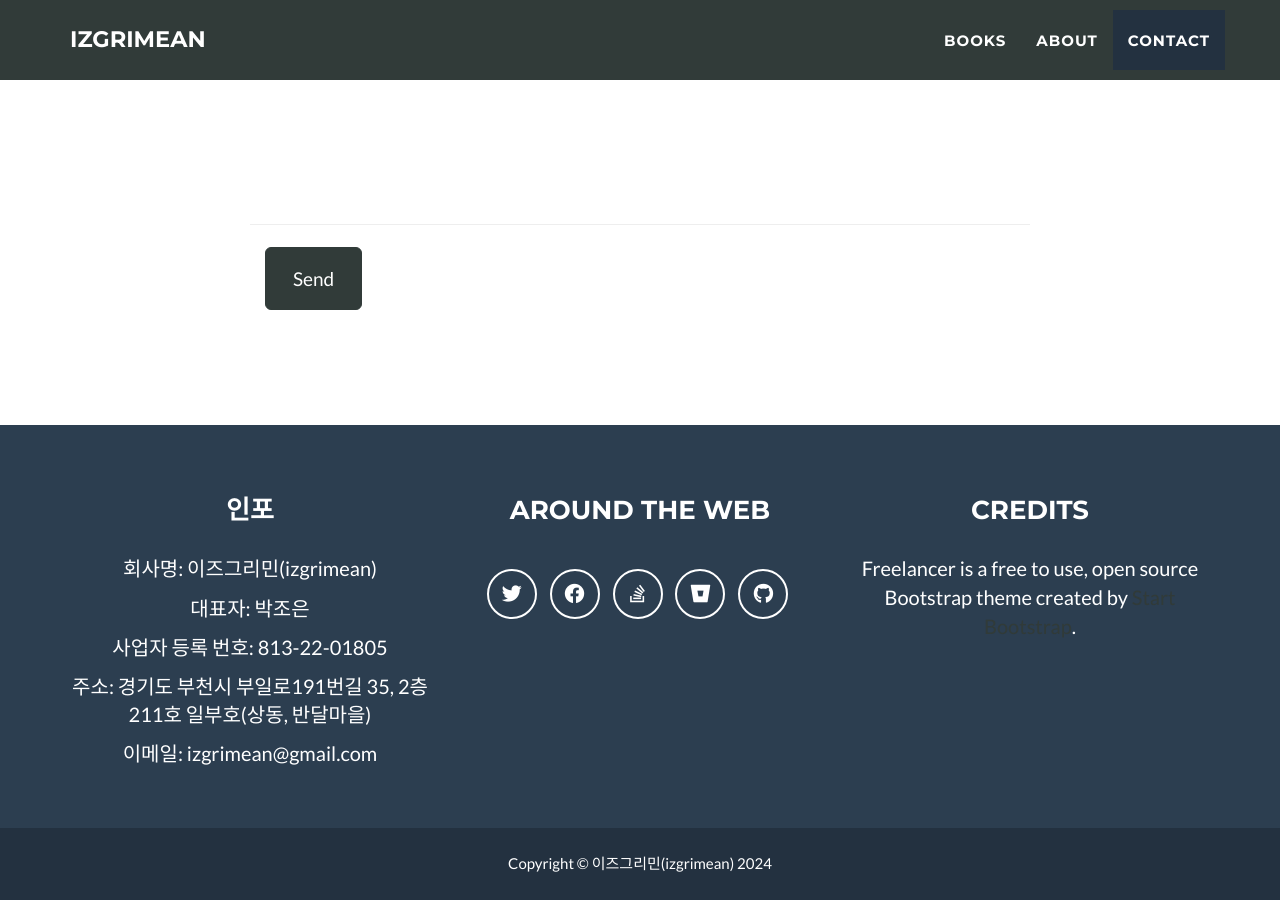
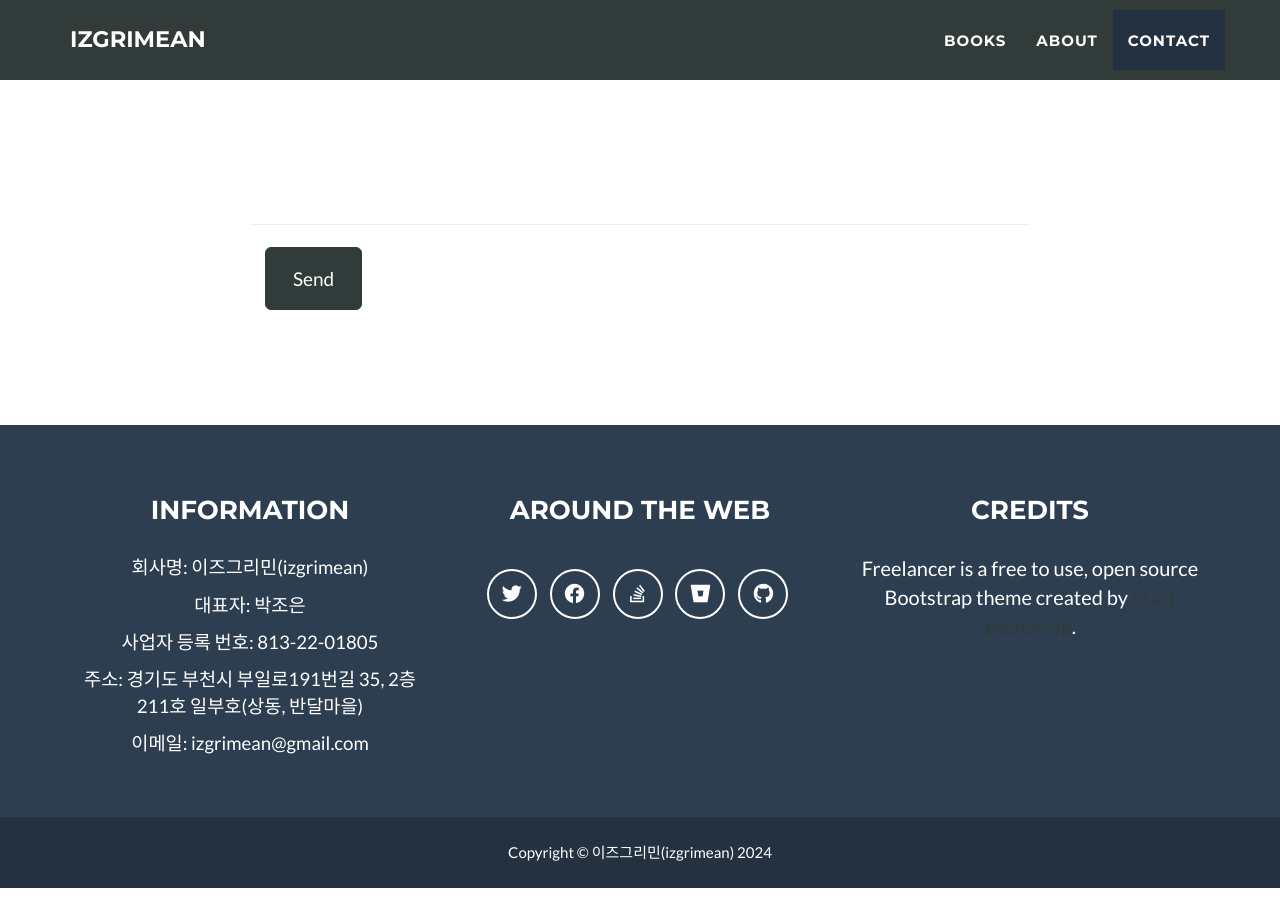
Before and after one commit to izgrimean/izgrimean.github.io, a Jekyll site: the page built from _posts/2014-07-18-project-1.markdown, in a window 1280 px wide and 900 px high, scrolled down 2280 px. Built offline with Jekyll 4.4.1, drawn with Linux system fonts in a browser that asks for light colours.

Commit message:
Update footer.html

```diff
--- a/_includes/footer.html
+++ b/_includes/footer.html
@@ -5,7 +5,7 @@
       <div class="row">
         <div class="footer-col col-md-4">
           <!-- <h3>{{ site.footer.location }}</h3> -->
-          <h3>인포</h3>
+          <h3>Information</h3>
 
             <!--
             <p>
@@ -14,11 +14,11 @@
             {% endfor %}
             </p>
             -->
-            <p>회사명: 이즈그리민(izgrimean)</p>
-            <p>대표자: 박조은</p>
-            <p>사업자 등록 번호: 813-22-01805</p>
-            <p>주소: 경기도 부천시 부일로191번길 35, 2층 211호 일부호(상동, 반달마을)</p>
-            <p>이메일: izgrimean@gmail.com</p>
+            <p style="font-size: 14pt;">회사명: 이즈그리민(izgrimean)</p>
+            <p style="font-size: 14pt;">대표자: 박조은</p>
+            <p style="font-size: 14pt;">사업자 등록 번호: 813-22-01805</p>
+            <p style="font-size: 14pt;">주소: 경기도 부천시 부일로191번길 35, 2층 211호 일부호(상동, 반달마을)</p>
+            <p style="font-size: 14pt;">이메일: izgrimean@gmail.com</p>
 
         </div>
         <div class="footer-col col-md-4">
```
